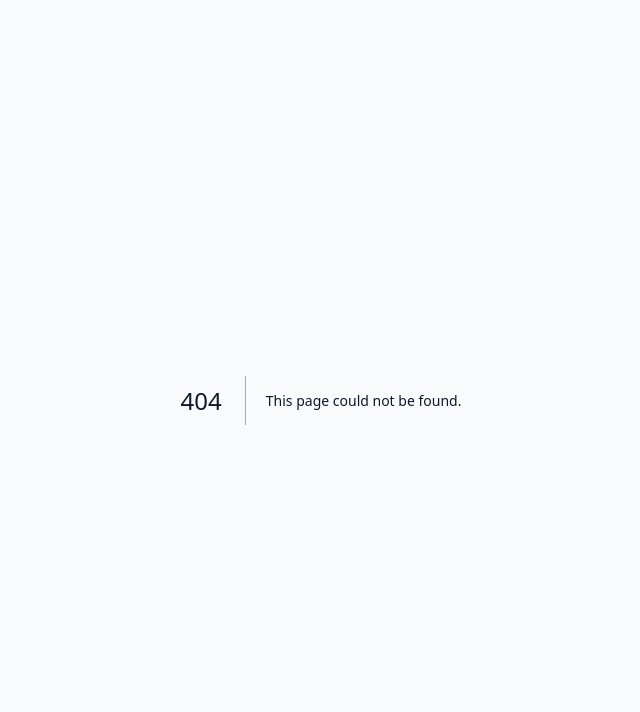
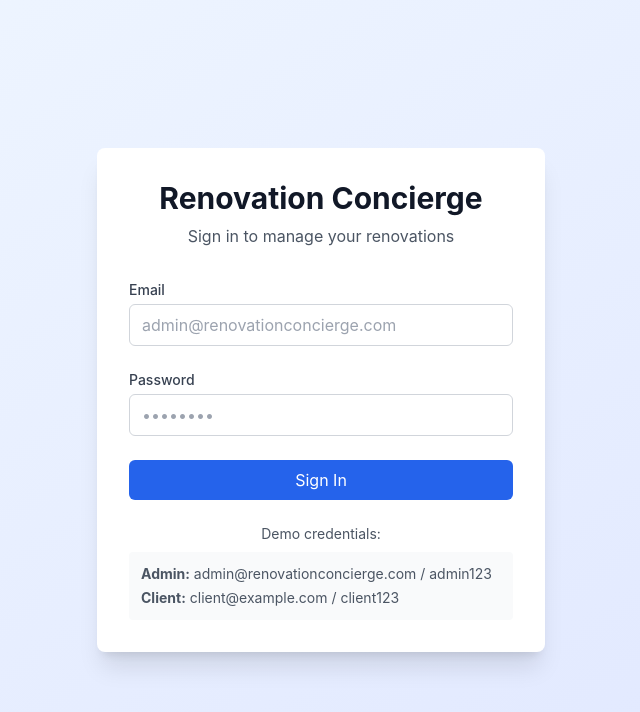
Before and after one commit to mk-ui-dev/renovation-concierge, a Next.js app: page /login in a window 1280 px wide. Before the commit this address had no page. Shown: the top 712 px of the page, without its empty margins (319-959 px from the left). Built offline with nearby package versions, Linux system fonts and the light colour scheme.

Commit message:
feat: create login page and layout components

```diff
--- a/app/globals.css
+++ b/app/globals.css
@@ -2,6 +2,14 @@
 @tailwind components;
 @tailwind utilities;
 
+* {
+  margin: 0;
+  padding: 0;
+  box-sizing: border-box;
+}
+
 body {
-  @apply bg-slate-50 text-slate-900;
+  font-family: -apple-system, BlinkMacSystemFont, 'Segoe UI', Roboto, Oxygen, Ubuntu, Cantarell, sans-serif;
+  -webkit-font-smoothing: antialiased;
+  -moz-osx-font-smoothing: grayscale;
 }
--- /dev/null
+++ b/app/login/page.tsx
@@ -0,0 +1,109 @@
+'use client';
+
+import { useState, FormEvent } from 'react';
+import { useRouter } from 'next/navigation';
+
+export default function LoginPage() {
+  const router = useRouter();
+  const [email, setEmail] = useState('');
+  const [password, setPassword] = useState('');
+  const [error, setError] = useState('');
+  const [loading, setLoading] = useState(false);
+
+  const handleSubmit = async (e: FormEvent) => {
+    e.preventDefault();
+    setError('');
+    setLoading(true);
+
+    try {
+      const response = await fetch('/api/auth/login', {
+        method: 'POST',
+        headers: { 'Content-Type': 'application/json' },
+        body: JSON.stringify({ email, password }),
+      });
+
+      if (!response.ok) {
+        const data = await response.json();
+        throw new Error(data.error || 'Login failed');
+      }
+
+      const data = await response.json();
+
+      // Redirect based on role
+      if (data.user.role === 'admin') {
+        router.push('/dashboard');
+      } else {
+        router.push('/client');
+      }
+    } catch (err: any) {
+      setError(err.message);
+    } finally {
+      setLoading(false);
+    }
+  };
+
+  return (
+    <div className="min-h-screen bg-gradient-to-br from-blue-50 to-indigo-100 flex items-center justify-center p-4">
+      <div className="max-w-md w-full bg-white rounded-lg shadow-xl p-8">
+        <div className="text-center mb-8">
+          <h1 className="text-3xl font-bold text-gray-900 mb-2">Renovation Concierge</h1>
+          <p className="text-gray-600">Sign in to manage your renovations</p>
+        </div>
+
+        <form onSubmit={handleSubmit} className="space-y-6">
+          {error && (
+            <div className="bg-red-50 border border-red-200 text-red-700 px-4 py-3 rounded">
+              {error}
+            </div>
+          )}
+
+          <div>
+            <label htmlFor="email" className="block text-sm font-medium text-gray-700 mb-1">
+              Email
+            </label>
+            <input
+              id="email"
+              type="email"
+              value={email}
+              onChange={(e) => setEmail(e.target.value)}
+              required
+              className="w-full px-3 py-2 border border-gray-300 rounded-md focus:outline-none focus:ring-2 focus:ring-blue-500"
+              placeholder="admin@renovationconcierge.com"
+            />
+          </div>
+
+          <div>
+            <label htmlFor="password" className="block text-sm font-medium text-gray-700 mb-1">
+              Password
+            </label>
+            <input
+              id="password"
+              type="password"
+              value={password}
+              onChange={(e) => setPassword(e.target.value)}
+              required
+              className="w-full px-3 py-2 border border-gray-300 rounded-md focus:outline-none focus:ring-2 focus:ring-blue-500"
+              placeholder="••••••••"
+            />
+          </div>
+
+          <button
+            type="submit"
+            disabled={loading}
+            className="w-full bg-blue-600 text-white py-2 px-4 rounded-md hover:bg-blue-700 focus:outline-none focus:ring-2 focus:ring-blue-500 focus:ring-offset-2 disabled:opacity-50 disabled:cursor-not-allowed"
+          >
+            {loading ? 'Signing in...' : 'Sign In'}
+          </button>
+        </form>
+
+        <div className="mt-6 text-center text-sm text-gray-600">
+          <p className="mb-2">Demo credentials:</p>
+          <div className="bg-gray-50 p-3 rounded text-left space-y-1">
+            <p><strong>Admin:</strong> admin@renovationconcierge.com / admin123</p>
+            <p><strong>Client:</strong> client@example.com / client123</p>
+          </div>
+        </div>
+      </div>
+    </div>
+  );
+}
--- /dev/null
+++ b/components/Header.tsx
@@ -0,0 +1,19 @@
+interface HeaderProps {
+  title: string;
+  description?: string;
+  action?: React.ReactNode;
+}
+
+export default function Header({ title, description, action }: HeaderProps) {
+  return (
+    <div className="bg-white border-b border-gray-200 px-6 py-4">
+      <div className="flex items-center justify-between">
+        <div>
+          <h1 className="text-2xl font-bold text-gray-900">{title}</h1>
+          {description && <p className="text-gray-600 mt-1">{description}</p>}
+        </div>
+        {action && <div>{action}</div>}
+      </div>
+    </div>
+  );
+}
--- /dev/null
+++ b/components/Sidebar.tsx
@@ -0,0 +1,83 @@
+'use client';
+
+import Link from 'next/link';
+import { usePathname, useRouter } from 'next/navigation';
+import { useState } from 'react';
+
+interface SidebarProps {
+  userRole: string;
+}
+
+export default function Sidebar({ userRole }: SidebarProps) {
+  const pathname = usePathname();
+  const router = useRouter();
+  const [loggingOut, setLoggingOut] = useState(false);
+
+  const handleLogout = async () => {
+    setLoggingOut(true);
+    try {
+      await fetch('/api/auth/logout', { method: 'POST' });
+      router.push('/login');
+    } catch (error) {
+      console.error('Logout error:', error);
+      setLoggingOut(false);
+    }
+  };
+
+  const adminLinks = [
+    { href: '/dashboard', label: 'Dashboard', icon: '🏠' },
+    { href: '/dashboard/projects', label: 'Projects', icon: '💼' },
+    { href: '/dashboard/timeline', label: 'Timeline', icon: '📅' },
+    { href: '/dashboard/defects', label: 'Defects', icon: '⚠️' },
+    { href: '/dashboard/visits', label: 'Site Visits', icon: '🔍' },
+    { href: '/dashboard/deliveries', label: 'Deliveries', icon: '🚚' },
+    { href: '/dashboard/reports', label: 'Reports', icon: '📊' },
+  ];
+
+  const clientLinks = [
+    { href: '/client', label: 'My Projects', icon: '🏠' },
+    { href: '/client/timeline', label: 'Timeline', icon: '📅' },
+    { href: '/client/defects', label: 'Defects', icon: '⚠️' },
+    { href: '/client/reports', label: 'Reports', icon: '📊' },
+  ];
+
+  const links = userRole === 'admin' ? adminLinks : clientLinks;
+
+  return (
+    <div className="w-64 bg-gray-900 text-white min-h-screen flex flex-col">
+      <div className="p-6">
+        <h1 className="text-xl font-bold">Renovation Concierge</h1>
+        <p className="text-sm text-gray-400 mt-1">
+          {userRole === 'admin' ? 'Admin Panel' : 'Client Portal'}
+        </p>
+      </div>
+
+      <nav className="flex-1 px-3">
+        {links.map((link) => (
+          <Link
+            key={link.href}
+            href={link.href}
+            className={`block px-3 py-2 rounded mb-1 transition ${
+              pathname === link.href
+                ? 'bg-blue-600 text-white'
+                : 'text-gray-300 hover:bg-gray-800'
+            }`}
+          >
+            <span className="mr-2">{link.icon}</span>
+            {link.label}
+          </Link>
+        ))}
+      </nav>
+
+      <div className="p-4 border-t border-gray-800">
+        <button
+          onClick={handleLogout}
+          disabled={loggingOut}
+          className="w-full px-3 py-2 bg-red-600 hover:bg-red-700 rounded text-sm disabled:opacity-50"
+        >
+          {loggingOut ? 'Logging out...' : '🚪 Logout'}
+        </button>
+      </div>
+    </div>
+  );
+}
```
